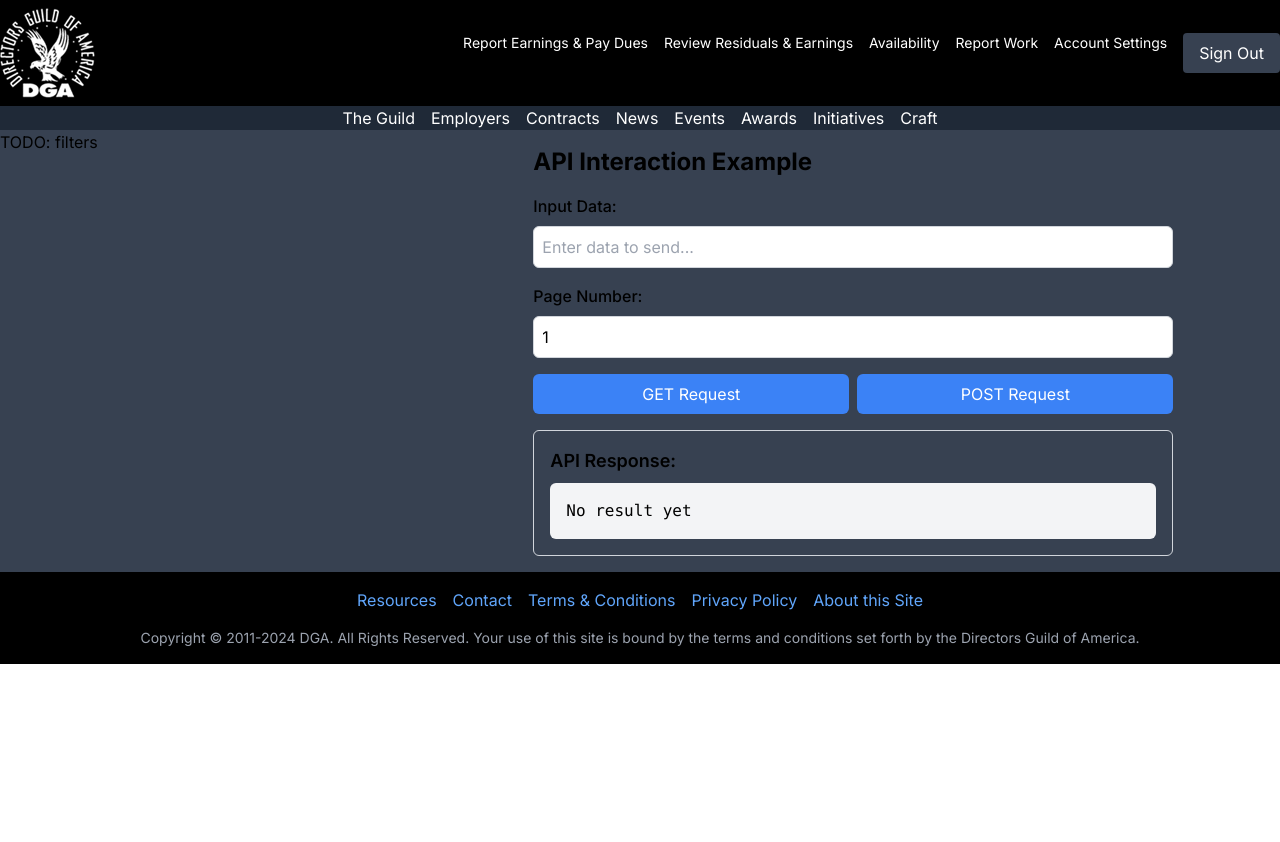
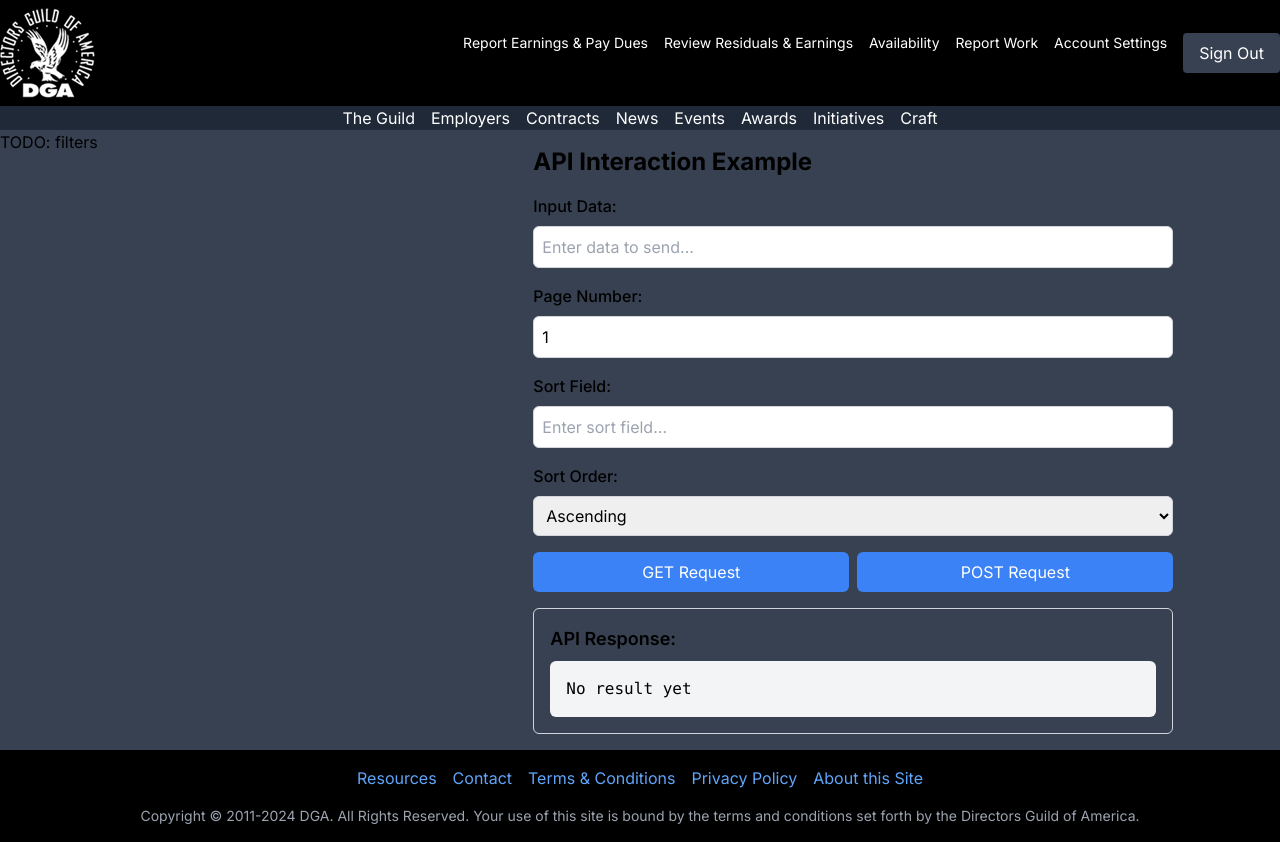
Before and after one commit to sergyatsenko/DGA_codegen, a Next.js app in the folder dga_chatgpt/: page /search in a window 1280 px wide. Before the commit the page ends 800 px from the top, so only its background shows below. Built offline with nearby package versions, Linux system fonts and the light colour scheme.

Commit message:
working sort

```diff
--- a/dga_chatgpt/app/api/search/route.ts
+++ b/dga_chatgpt/app/api/search/route.ts
@@ -29,7 +29,7 @@ interface PaginatedResponse {
 interface SearchParams {
   q: string;
   page: number;
-  sort?: { [key: string]: "asc" | "desc" };
+  sort?: { field: string; order: "asc" | "desc" };
   facets?: { [key: string]: string[] };
 }
 
@@ -56,14 +56,18 @@ export async function POST(request: NextRequest) {
     const sort = body.sort || {};
     const facetFilters = body.facets || {};
 
+    console.log("sort", sort);
+
     const searchOptions = {
       includeTotalCount: true,
       facets: ["metaAuthor", "languageCode"],
       skip: (page - 1) * RESULTS_PER_PAGE,
       top: RESULTS_PER_PAGE,
-      orderBy: Object.entries(sort).map(
-        ([field, order]) => `${field} ${order}`
-      ),
+      // orderBy: Object.entries(sort).map(
+      //   ([field, order]) => `${field} ${order}`
+      // ),
+      //orderBy: [`${sort.field} ${sort.order}`],
+      orderBy: [],
       filter: Object.entries(facetFilters)
         .map(([field, values]) =>
           values.map((value) => `${field} eq '${value}'`).join(" or ")
@@ -71,6 +75,12 @@ export async function POST(request: NextRequest) {
         .filter((filter) => filter !== "")
         .join(" and "),
     };
+
+    if (sort && sort.field && sort.order) {
+      searchOptions.orderBy = [`${sort.field} ${sort.order}`];
+    }
+
+    console.log("searchOptions", searchOptions);
 
     const search = await client.search(query, searchOptions);
 
--- a/dga_chatgpt/components/SearchResults.tsx
+++ b/dga_chatgpt/components/SearchResults.tsx
@@ -10,6 +10,8 @@ export default function SearchResults() {
   const [result, setResult] = useState<string>("");
   const [inputData, setInputData] = useState<string>("");
   const [pageNumber, setPageNumber] = useState<string>("1");
+  const [sortField, setSortField] = useState<string>("");
+  const [sortOrder, setSortOrder] = useState<"asc" | "desc">("asc");
 
   const makeRequest = async (method: string, body: string | null = null) => {
     try {
@@ -27,12 +29,16 @@ export default function SearchResults() {
         const queryParams = new URLSearchParams({
           ...(body ? { q: body } : {}),
           page: pageNumber,
+          ...(sortField ? { sortField, sortOrder } : {}),
         });
         requestUrl += `?${queryParams}`;
       } else if (method === "POST") {
         options.body = JSON.stringify({
-          data: body,
+          q: body,
           page: pageNumber,
+          ...(sortField
+            ? { sort: { field: sortField, order: sortOrder } }
+            : {}),
         });
       }
 
@@ -57,6 +63,16 @@ export default function SearchResults() {
   const handlePageChange = (e: ChangeEvent<HTMLInputElement>) => {
     console.log("page change", e.target.value);
     setPageNumber(e.target.value);
+  };
+
+  const handleSortFieldChange = (e: ChangeEvent<HTMLInputElement>) => {
+    console.log("sort field change", e.target.value);
+    setSortField(e.target.value);
+  };
+
+  const handleSortOrderChange = (e: ChangeEvent<HTMLSelectElement>) => {
+    console.log("sort order change", e.target.value);
+    setSortOrder(e.target.value as "asc" | "desc");
   };
 
   const handleSubmit = (e: FormEvent<HTMLFormElement>, method: string) => {
@@ -96,6 +112,33 @@ export default function SearchResults() {
           min="1"
         />
       </div>
+      <div className="mb-4">
+        <label htmlFor="sortField" className="block mb-2 font-medium">
+          Sort Field:
+        </label>
+        <input
+          id="sortField"
+          type="text"
+          value={sortField}
+          onChange={handleSortFieldChange}
+          placeholder="Enter sort field..."
+          className="w-full p-2 border border-gray-300 rounded-md focus:outline-none focus:ring-2 focus:ring-blue-500"
+        />
+      </div>
+      <div className="mb-4">
+        <label htmlFor="sortOrder" className="block mb-2 font-medium">
+          Sort Order:
+        </label>
+        <select
+          id="sortOrder"
+          value={sortOrder}
+          onChange={handleSortOrderChange}
+          className="w-full p-2 border border-gray-300 rounded-md focus:outline-none focus:ring-2 focus:ring-blue-500"
+        >
+          <option value="asc">Ascending</option>
+          <option value="desc">Descending</option>
+        </select>
+      </div>
       <div className="grid grid-cols-2 gap-2 mb-4">
         <button
           onClick={() => makeRequest("GET", inputData)}
```
